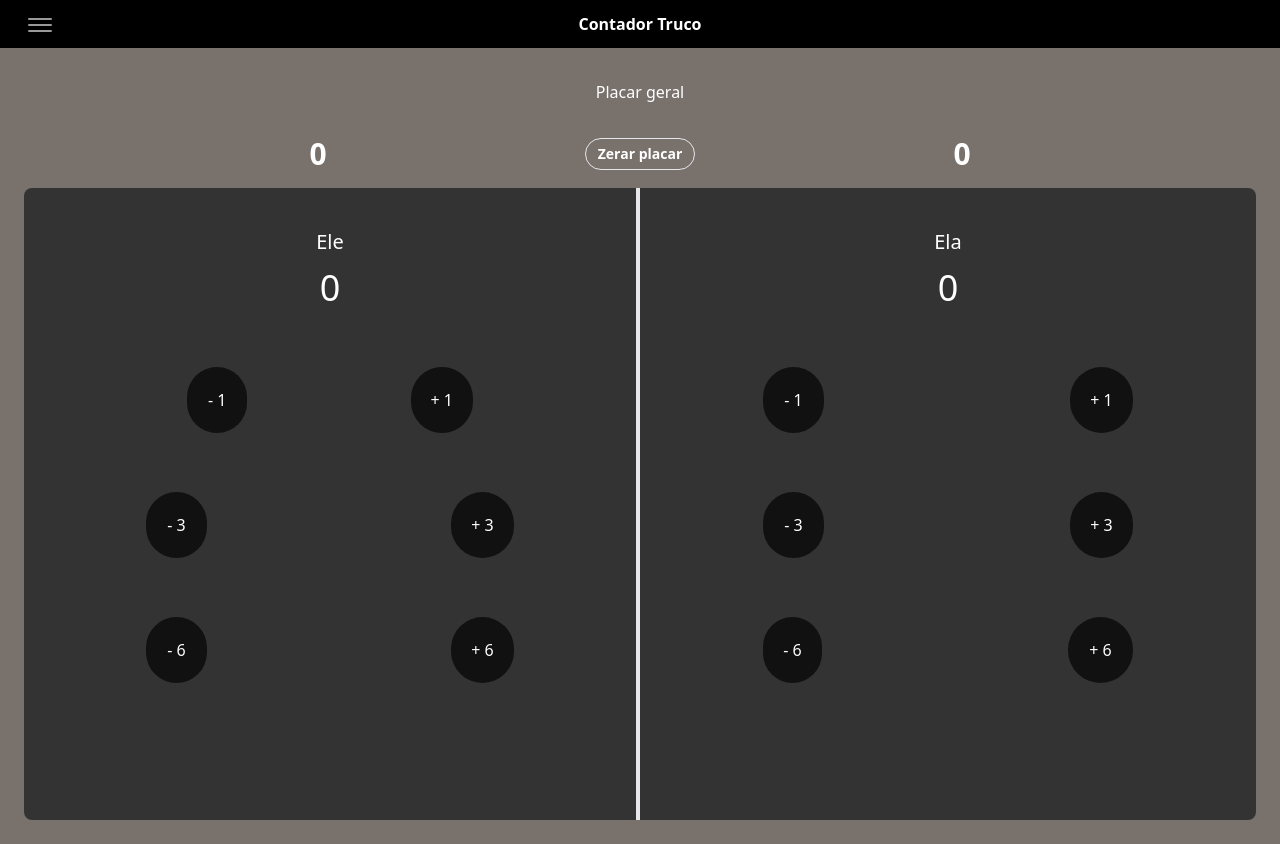
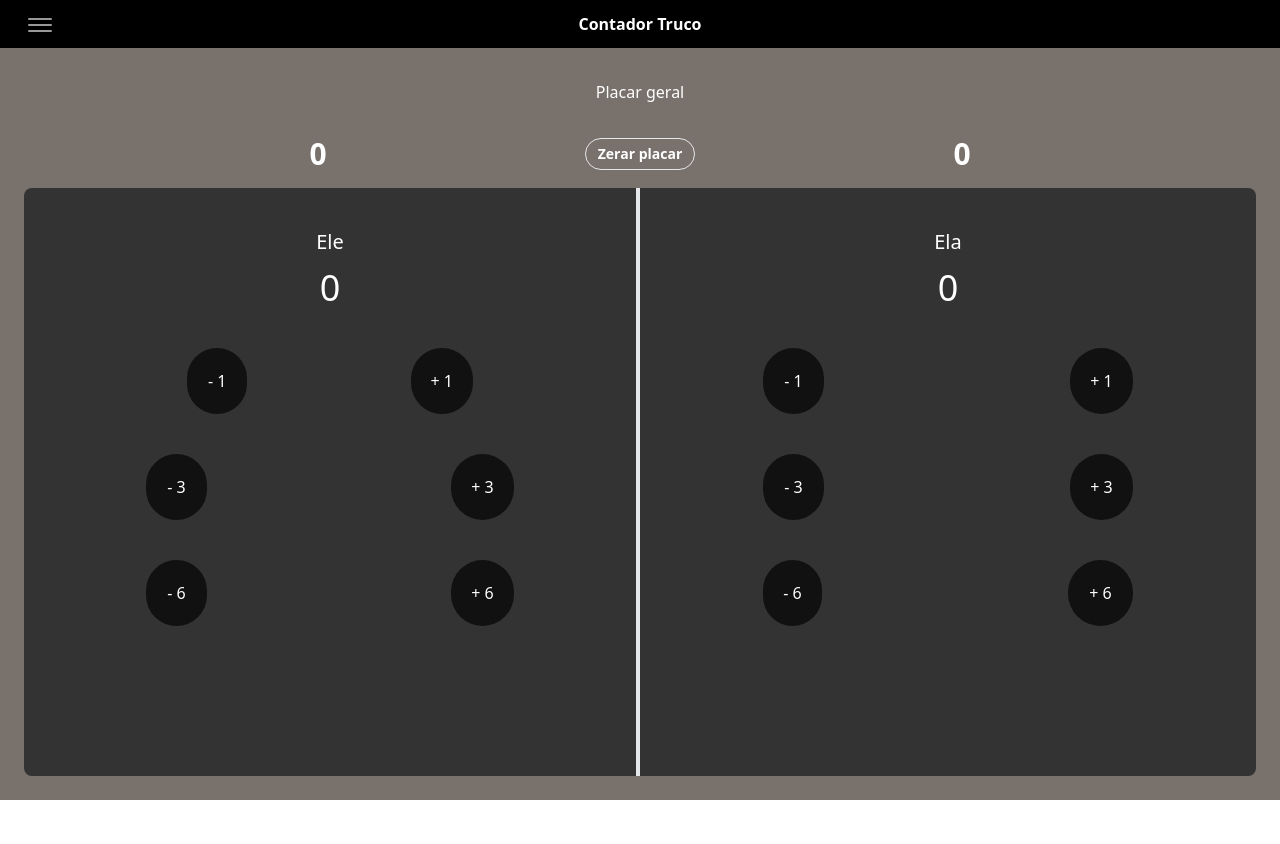
Before and after one commit to mts-ml/contador-truco, a React (Vite) app: page / in a window 1280 px wide. After the commit the page ends 800 px from the top, so only its background shows below. Built offline with nearby package versions, Linux system fonts and the light colour scheme.

Commit message:
Fix menu and sections height

```diff
--- a/src/components/Home.tsx
+++ b/src/components/Home.tsx
@@ -148,7 +148,7 @@ export const Home: React.FC = () => {
             </header>
 
             {/* MENU */}
-            <section className={`absolute z-40 w-full h-[94.7%] transition-all duration-1000 ease-in-out bg-white  px-6 ${menuOpen ? "top-12 max-h-[1000px] opacity-100 scale-y-100" : "pointer-events-none top-12 max-h-0 opacity-0 scale-y-95"}`}>
+            <section className={`absolute z-40 w-full min-h-[calc(100vh-48px)] transition-all duration-1000 ease-in-out bg-white px-6 ${menuOpen ? "top-12 opacity-100" : "top-[-100vh] opacity-0"}`}>
                 <h4 className="mt-6 mb-4 font-bold">Equipes</h4>
 
                 {/* 1ª equipe */}
@@ -201,34 +201,8 @@ export const Home: React.FC = () => {
                 </button>
             </section>
 
-            <main className="relative z-30">
-                {/* End of game */}
-                {
-                    isGameOver && (
-                        <div>
-                            <Confetti />
-
-                            <div className="absolute top-0 w-full h-full bg-white/30 backdrop-blur-md" />
-
-                            <div className="absolute top-1/3 -translate-y-1/3 left-1/2 -translate-x-1/2 bg-white/70 px-6 w-[80%] max-w-[500px] h-[200px] rounded-md flex flex-col items-center justify-center"
-                                aria-live="polite"
-                            >
-                                <p>
-                                    Parábens! Time <b>{points.firstTeamPoints >= 12 ? `${teamsName.firstTeam}` : `${teamsName.secondTeam}`}</b> venceu 🥳🥳🥳!!!
-                                </p>
-
-                                <button
-                                    className="mt-6 mb-8 py-[7px] px-4 border border-black rounded-3xl bg-black/30 hover:bg-black/40 transition-colors duration-500 ease-in-out"
-                                    onClick={newGame}
-                                >
-                                    Clique para jogar novamente
-                                </button>
-                            </div>
-                        </div>
-                    )
-                }
-
-                <div className="bg-stone-500 px-6 py-6">
+            <main className="relative">
+                <div className="bg-stone-500 px-6 py-6 flex flex-col">
                     <h2 className="text-white text-center font-medium py-2">Placar geral</h2>
 
 
@@ -249,16 +223,14 @@ export const Home: React.FC = () => {
                         </button>
                     </div>
 
-                    <div>
-                        <div className="flex rounded-lg bg-[#333] text-white font-medium h-[79vh]">
-
+                    <div className="flex rounded-lg bg-[#333] text-white font-medium">
                         {/* 1º TEAM */}
-                            <section className="flex flex-col items-center pt-10 w-1/2 border-r-4">
+                        <section className="flex flex-col items-center pt-10 w-1/2 border-r-4 pb-6 min-h-[calc(100vh-212px)]">
                             <h3 className="text-xl">{savedTeamsName.firstTeam}</h3>
 
                             <p className="text-4xl mt-3">{points.firstTeamPoints}</p>
 
-                                <div className="flex flex-col items-center justify-evenly h-2/3 w-full">
+                            <div className="flex flex-col items-center justify-evenly w-full">
                                 <div className="mt-10 flex items-center justify-evenly w-full">
                                     <button
                                         className="bg-[#111] px-4 py-[7px] xs:px-[21px] xs:py-[21px] rounded-full"
@@ -321,7 +293,7 @@ export const Home: React.FC = () => {
 
                             <p className="text-4xl mt-3">{points.secondTeamPoints}</p>
 
-                                <div className="flex flex-col items-center justify-evenly h-2/3 w-full">
+                            <div className="flex flex-col items-center justify-evenly w-full">
                                 <div className="mt-10 flex items-center justify-around w-full">
                                     <button
                                         className="bg-[#111] px-4 py-[7px] xs:px-[21px] xs:py-[21px] rounded-full"
@@ -382,8 +354,33 @@ export const Home: React.FC = () => {
                         </section>
                     </div>
                 </div>
+            </main >
+
+            {/* End of game */}
+            {
+                isGameOver && (
+                    <div>
+                        <Confetti />
+
+                        <div className="absolute top-0 w-full h-full bg-white/30 backdrop-blur-md" />
+
+                        <div className="absolute top-1/3 -translate-y-1/3 left-1/2 -translate-x-1/2 bg-white/70 px-6 w-[80%] max-w-[500px] h-[200px] rounded-md flex flex-col items-center justify-center"
+                            aria-live="polite"
+                        >
+                            <p>
+                                Parábens! Time <b>{points.firstTeamPoints >= 12 ? `${teamsName.firstTeam}` : `${teamsName.secondTeam}`}</b> venceu 🥳🥳🥳!!!
+                            </p>
+
+                            <button
+                                className="mt-6 mb-8 py-[7px] px-4 border border-black rounded-3xl bg-black/30 hover:bg-black/40 transition-colors duration-500 ease-in-out"
+                                onClick={newGame}
+                            >
+                                Clique para jogar novamente
+                            </button>
                         </div>
-            </main >
+                    </div>
+                )
+            }
         </>
     )
 }
```
Lines whose indentation alone changed are shown as unchanged.
